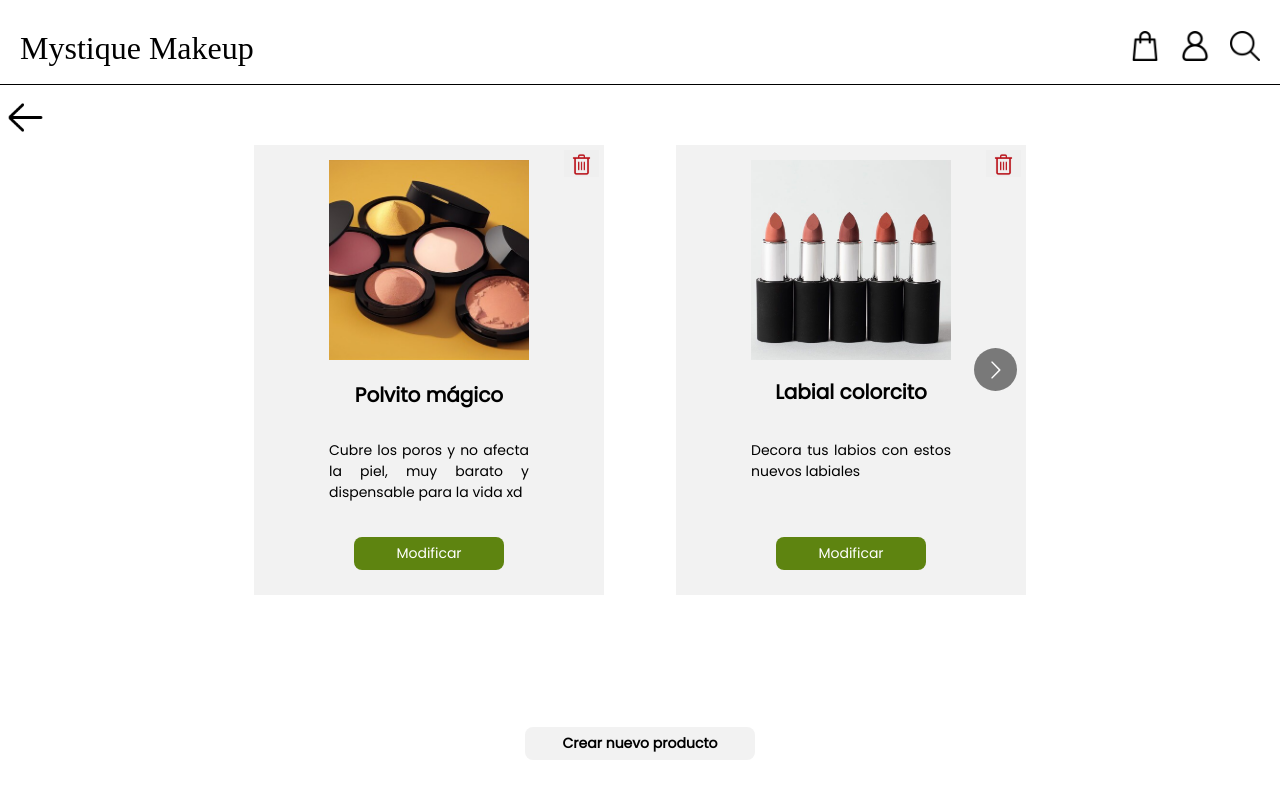
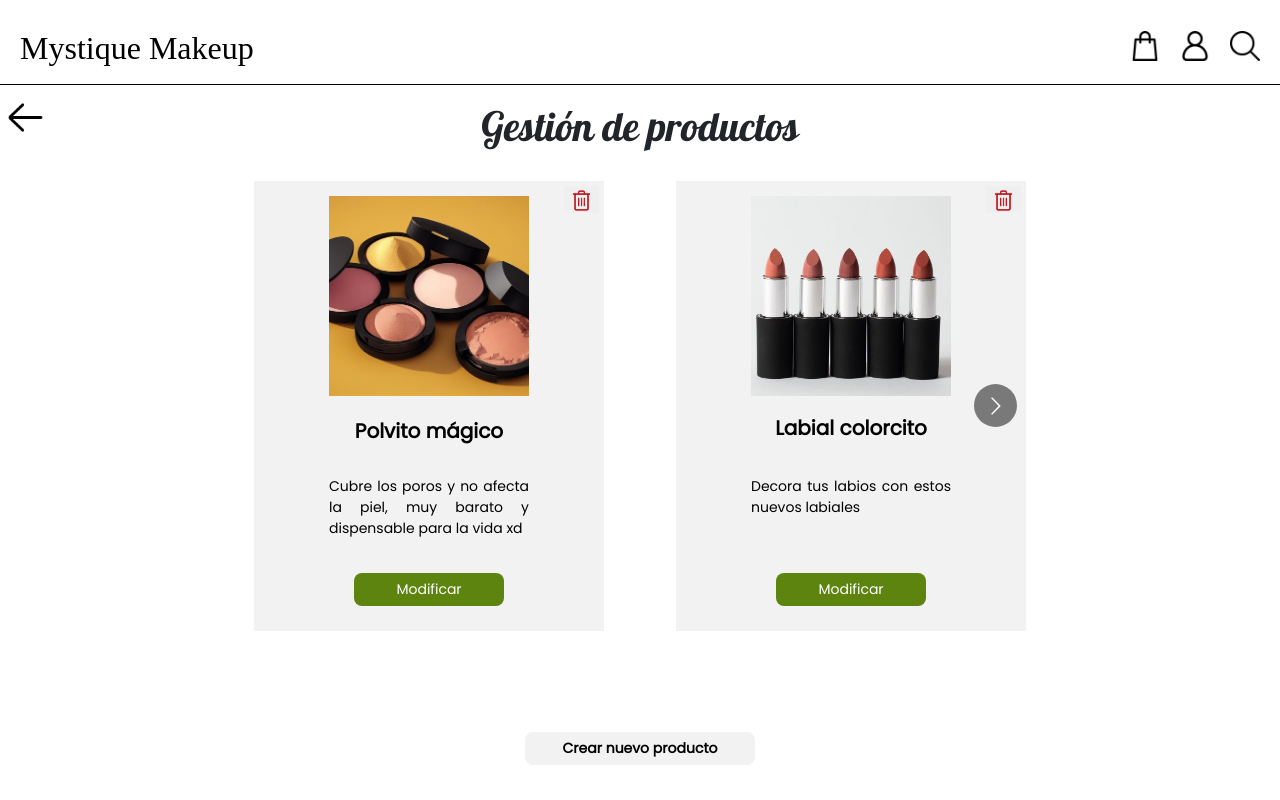
Before and after one commit to Isaac4918/MystiqueMakeup, a React (Create React App) app: page /ProductManagement in a window 1280 px wide. Built offline with nearby package versions, Linux system fonts and the light colour scheme; a web font is replaced by a local one.

Commit message:
style changes

```diff
--- a/src/pages/MyPurchases.js
+++ b/src/pages/MyPurchases.js
@@ -34,6 +34,7 @@ function MyPurchases(){
                 <div className="buttonBack">
                     <a href="/"><img src={back} alt=""/></a>
                 </div>
+                <h1>Mis compras</h1>
                 <div className="containerPurchase">
                     <Carousel responsive={responsive}>
                         <div className="cardPurchase">
--- a/src/pages/ProductManagement.js
+++ b/src/pages/ProductManagement.js
@@ -36,6 +36,7 @@ function ProductManagement(){
                 <div className="buttonBack">
                     <a href="/"><img src={back} alt=""/></a>
                 </div>
+                <h1>Gestión de productos</h1>
                 <button className="buttonCreate">Crear nuevo producto</button>
                 <div className="containerProductManagement">
                     <Carousel responsive={responsive}>
--- a/src/styles/ProductManagement.css
+++ b/src/styles/ProductManagement.css
@@ -9,9 +9,14 @@
     padding: 0px 100px 0px 100px;
 }
 
+h1{
+    font-family: 'Pattaya';
+    font-size: 40px;
+    text-align: center;
+}
 
 .containerProductManagement{
-    padding: 40px 20px 40px 0px;
+    padding: 20px 20px 20px 0px;
     margin: 0 20px 0 20px;
 }
 
@@ -121,7 +126,7 @@
     background-color: rgb(242, 242, 242);
     border-radius: 8px;
     border: none;
-    margin-bottom: 15px;
+    margin-bottom: 10px;
     width: 230px;
     height: 33px;
     position: absolute;
--- a/src/styles/Purchase.css
+++ b/src/styles/Purchase.css
@@ -14,8 +14,14 @@
     padding: 30px 80px 0px 80px;
 }
 
+h1{
+    font-family: 'Pattaya';
+    font-size: 40px;
+    text-align: center;
+}
+
 .containerPurchase{
-    padding: 100px 100px 100px 100px;
+    padding: 50px 100px 100px 100px;
     position: inherit;
 }
 
```
